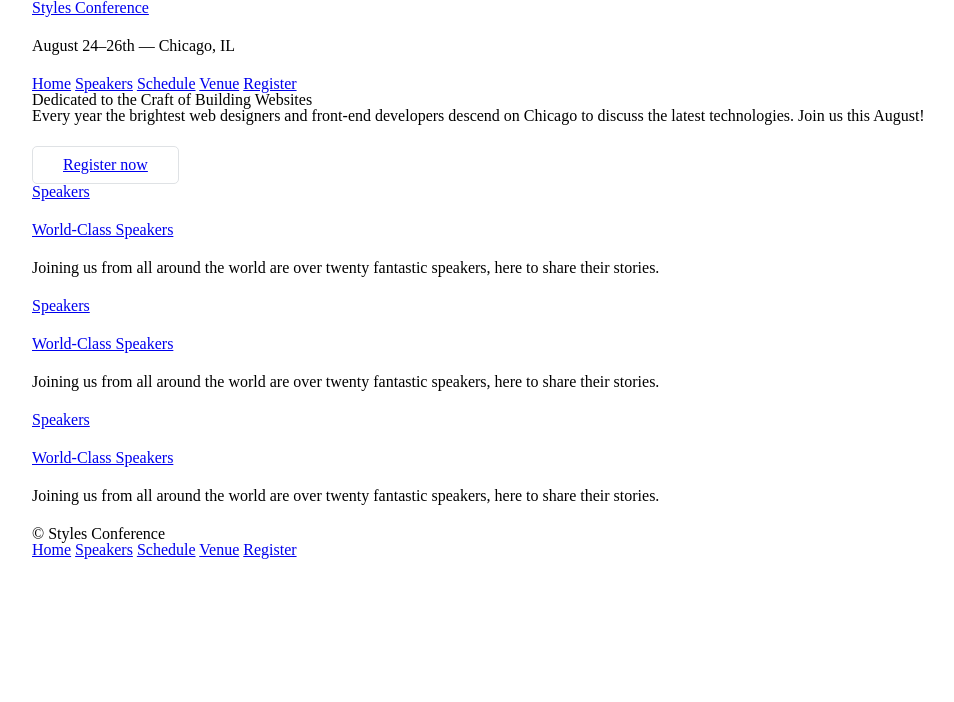
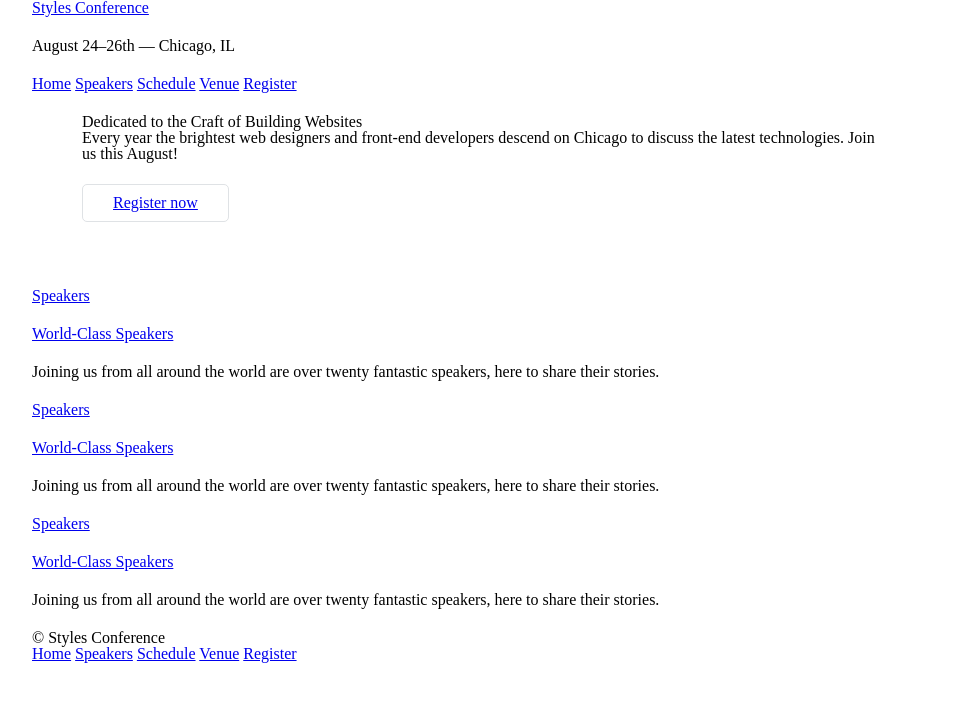
Before and after one commit to cauequeiroz/styles-conference, a plain HTML site: page index.html in a window 1280 px wide. Shown: the whole page, without its empty margins (158-1112 px from the left). Drawn offline with Linux system fonts and the light colour scheme.

Commit message:
Add hero initial style

```diff
--- a/assets/stylesheets/main.css
+++ b/assets/stylesheets/main.css
@@ -86,3 +86,12 @@ h1, h3, h4, h5, p {
 	border: 1px solid #dfe2e5;
 	padding: 10px 30px;
 }
+
+/*
+  ========================================
+  Home
+  ========================================
+*/
+.hero {
+	padding: 22px 80px 66px 80px;
+}
--- a/index.html
+++ b/index.html
@@ -22,7 +22,7 @@
 		</nav>
 	</header>
 
-	<section class="container">
+	<section class="container hero">
 		<h2>Dedicated to the Craft of Building Websites</h2>
 		<p>Every year the brightest web designers and front-end developers descend on Chicago to discuss the latest technologies. Join us this August!</p>
 
```
